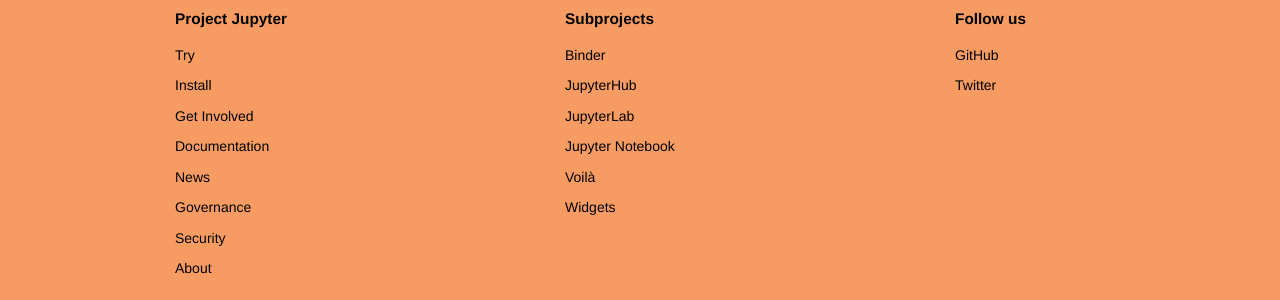
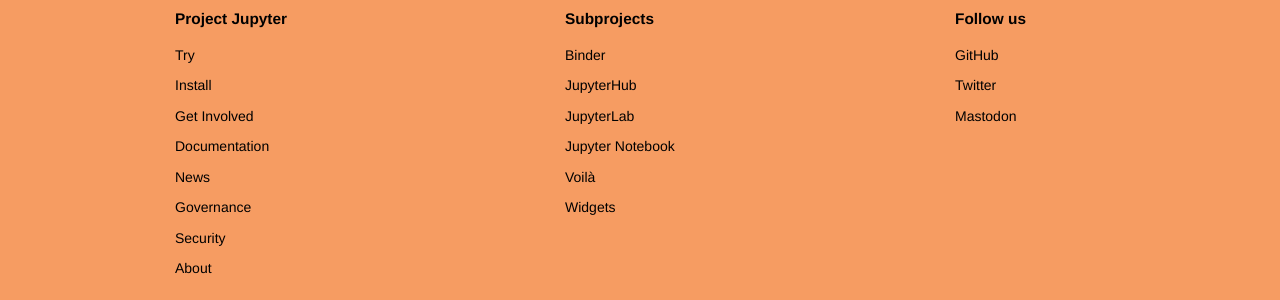
Before and after one commit to jupyter/jupyter.github.io, a Jekyll site: the page built from install.md, in a window 1280 px wide. Shown: the part 1325-1625 px from the top of the page. Built offline with Jekyll 4.4.1, drawn with Linux system fonts in a browser that asks for light colours; comment, search, counter and statistics services are not loaded.

Commit message:
Add Mastodon
Adds Mastodon profile link in footer, adds a `link rel="me"` tag to the header for verification purpose (green checkmark)

```diff
--- a/_layouts/default.html
+++ b/_layouts/default.html
@@ -39,6 +39,8 @@
     url: https://github.com/jupyter/
   - title: Twitter
     url: https://twitter.com/projectjupyter
+  - title: Mastodon
+    url: https://fosstodon.org/@Jupyter
 ---
 <!DOCTYPE html>
 <html lang="en">
@@ -55,6 +57,7 @@
     <link rel="stylesheet" href="/assets/css/bootstrap.css">
     <link rel="stylesheet" href="/assets/css/main.css">
     <link rel="icon" type="image/x-icon" href="/favicon.ico">
+    <link rel="me" href="https://fosstodon.org/@Jupyter">
     <link rel="apple-touch-icon" href="/assets/favicons/apple-touch-icon-152x152.png">
     <link rel="apple-touch-icon" sizes="120x120" href="/assets/favicons/apple-touch-icon-120x120.png">
     <link rel="apple-touch-icon" sizes="152x152" href="/assets/favicons/apple-touch-icon-152x152.png">
```
